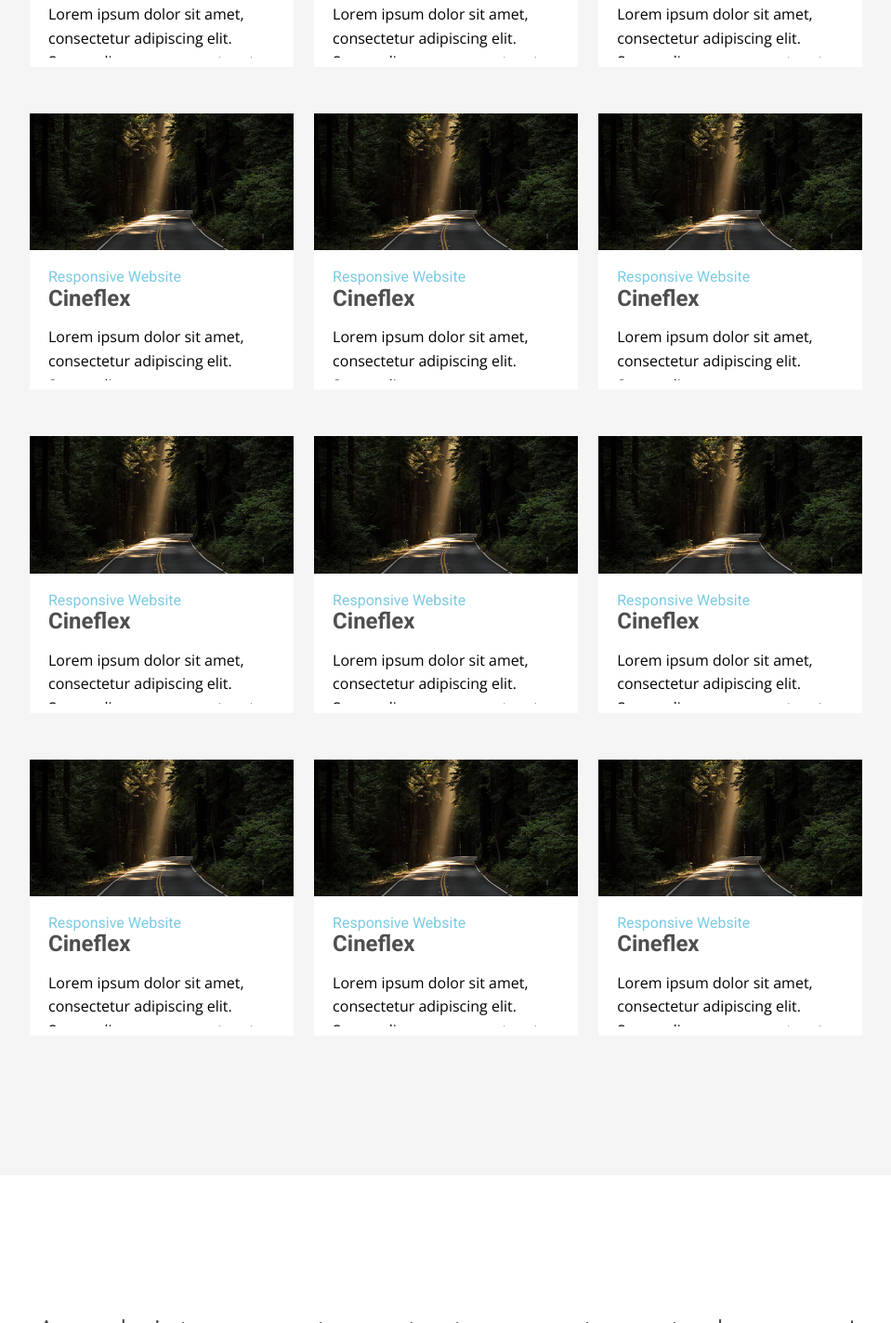
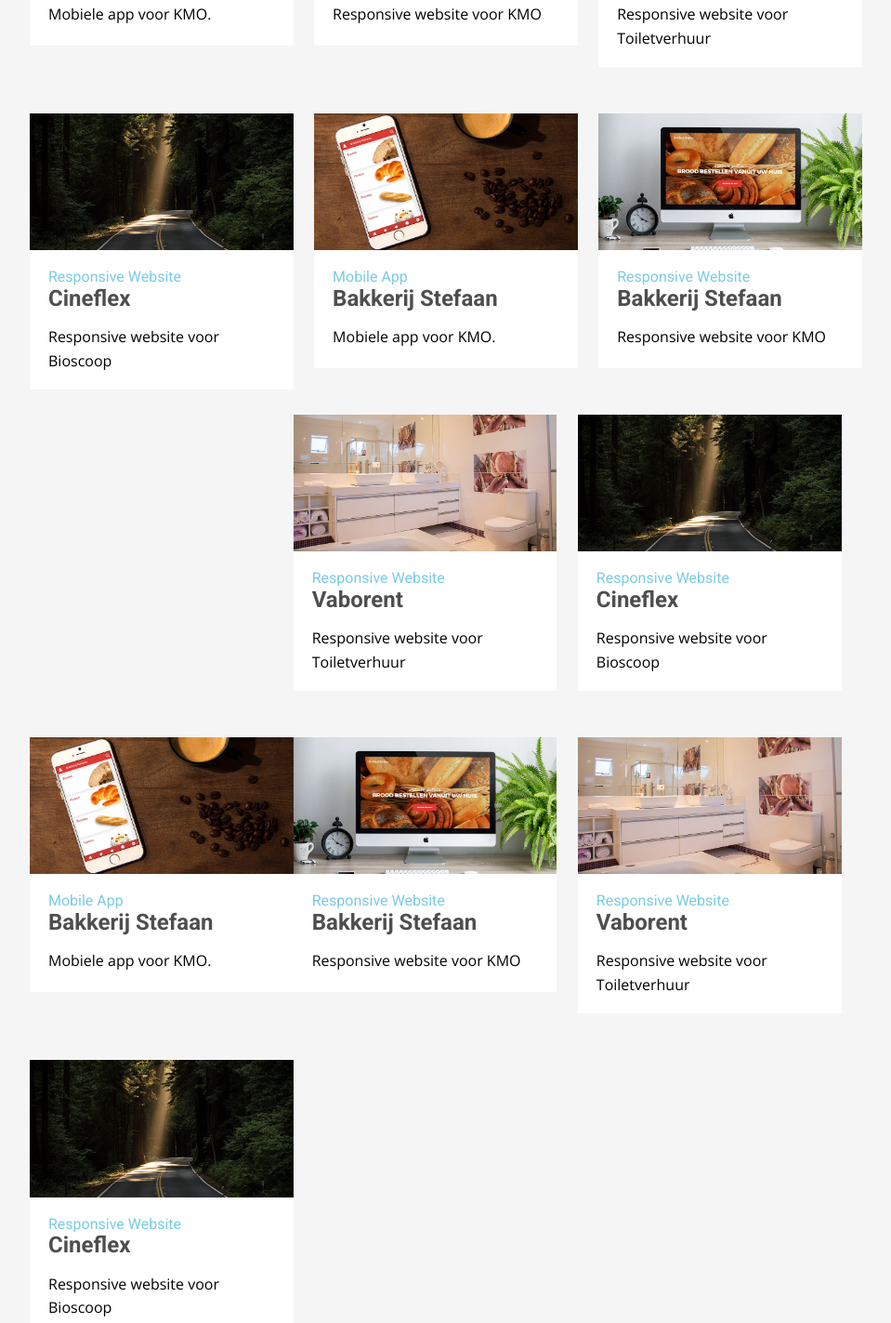
Before and after one commit to cedrvanh/1617.webd2, a plain HTML site: page links/portfolio.html in a window 1280 px wide. Shown: the part 625-2048 px from the top of the page at 93% size, without its empty margins (160-1119 px from the left). Drawn offline with nearby package versions, Linux system fonts and the light colour scheme.

Commit message:
Work in Progress - Webd2 Agency

```diff
--- a/links/portfolio.html
+++ b/links/portfolio.html
@@ -46,128 +46,128 @@
                 <div class="portfolio_content">
                     <h4>Mobile App</h4>
                     <h2>Bakkerij Stefaan</h2>
-                    <p>Lorem ipsum dolor sit amet, consectetur adipiscing elit. Suspendisse semper erat metus, quis commodo arcu accumsan vitae. Aenean sed nisi.</p>
+                    <p>Mobiele app voor KMO.</p>
                 </div>
                 <a href="portfoliodetails.html"></a>
             </div>
             <div class="portfolio_item spacing">
                 <picture class="portfolio_image">
-                    <img src="../assets/item2.jpg" alt='Website 1'></img>
+                    <img src="../assets/item2.jpg" alt='Website 2'></img>
                 </picture>
                 <div class="portfolio_content">
                     <h4>Responsive Website</h4>
                     <h2>Bakkerij Stefaan</h2>
-                    <p>Lorem ipsum dolor sit amet, consectetur adipiscing elit. Suspendisse semper erat metus, quis commodo arcu accumsan vitae. Aenean sed nisi.</p>
+                    <p>Responsive website voor KMO</p>
                 </div>
                 <a href="portfoliodetails.html"></a>
             </div>
             <div class="portfolio_item">
                 <picture class="portfolio_image">
-                    <img src="../assets/item3.jpg" alt='Website 1'></img>
+                    <img src="../assets/item3.jpg" alt='Website 3'></img>
                 </picture>
                 <div class="portfolio_content">
                     <h4>Responsive Website</h4>
                     <h2>Vaborent</h2>
-                    <p>Lorem ipsum dolor sit amet, consectetur adipiscing elit. Suspendisse semper erat metus, quis commodo arcu accumsan vitae. Aenean sed nisi.</p>
+                    <p>Responsive website voor Toiletverhuur</p>
                 </div>
                 <a href="portfoliodetails.html"></a>
             </div>
             <div class="portfolio_item">
                 <picture class="portfolio_image">
-                    <img src="../assets/item4.jpg" alt='Website 1'></img>
+                    <img src="../assets/item4.jpg" alt='Website 4'></img>
                 </picture>
                 <div class="portfolio_content">
                     <h4>Responsive Website</h4>
                     <h2>Cineflex</h2>
-                    <p>Lorem ipsum dolor sit amet, consectetur adipiscing elit. Suspendisse semper erat metus, quis commodo arcu accumsan vitae. Aenean sed nisi.</p>
+                    <p>Responsive website voor Bioscoop</p>
                 </div>
                 <a href="portfoliodetails.html"></a>
             </div>
             <div class="portfolio_item spacing">
                 <picture class="portfolio_image">
-                    <img src="../assets/item4.jpg" alt='Website 1'></img>
+                    <img src="../assets/item1.jpg" alt='Website 5'></img>
                 </picture>
                 <div class="portfolio_content">
-                    <h4>Responsive Website</h4>
-                    <h2>Cineflex</h2>
-                    <p>Lorem ipsum dolor sit amet, consectetur adipiscing elit. Suspendisse semper erat metus, quis commodo arcu accumsan vitae. Aenean sed nisi.</p>
+                    <h4>Mobile App</h4>
+                    <h2>Bakkerij Stefaan</h2>
+                    <p>Mobiele app voor KMO.</p>
                 </div>
                 <a href="portfoliodetails.html"></a>
             </div>
             <div class="portfolio_item">
                 <picture class="portfolio_image">
-                    <img src="../assets/item4.jpg" alt='Website 1'></img>
+                    <img src="../assets/item2.jpg" alt='Website 6'></img>
                 </picture>
                 <div class="portfolio_content">
                     <h4>Responsive Website</h4>
-                    <h2>Cineflex</h2>
-                    <p>Lorem ipsum dolor sit amet, consectetur adipiscing elit. Suspendisse semper erat metus, quis commodo arcu accumsan vitae. Aenean sed nisi.</p>
+                    <h2>Bakkerij Stefaan</h2>
+                    <p>Responsive website voor KMO</p>
                 </div>
                 <a href="portfoliodetails.html"></a>
             </div>
             <div class="portfolio_item">
                 <picture class="portfolio_image">
-                    <img src="../assets/item4.jpg" alt='Website 1'></img>
+                    <img src="../assets/item3.jpg" alt='Website 7'></img>
                 </picture>
                 <div class="portfolio_content">
                     <h4>Responsive Website</h4>
-                    <h2>Cineflex</h2>
-                    <p>Lorem ipsum dolor sit amet, consectetur adipiscing elit. Suspendisse semper erat metus, quis commodo arcu accumsan vitae. Aenean sed nisi.</p>
+                    <h2>Vaborent</h2>
+                    <p>Responsive website voor Toiletverhuur</p>
                 </div>
                 <a href="portfoliodetails.html"></a>
             </div>
             <div class="portfolio_item spacing">
                 <picture class="portfolio_image">
-                    <img src="../assets/item4.jpg" alt='Website 1'></img>
+                    <img src="../assets/item4.jpg" alt='Website 8'></img>
                 </picture>
                 <div class="portfolio_content">
                     <h4>Responsive Website</h4>
                     <h2>Cineflex</h2>
-                    <p>Lorem ipsum dolor sit amet, consectetur adipiscing elit. Suspendisse semper erat metus, quis commodo arcu accumsan vitae. Aenean sed nisi.</p>
+                    <p>Responsive website voor Bioscoop</p>
                 </div>
                 <a href="portfoliodetails.html"></a>
             </div>
             <div class="portfolio_item">
                 <picture class="portfolio_image">
-                    <img src="../assets/item4.jpg" alt='Website 1'></img>
+                    <img src="../assets/item1.jpg" alt='Website 9'></img>
                 </picture>
                 <div class="portfolio_content">
-                    <h4>Responsive Website</h4>
-                    <h2>Cineflex</h2>
-                    <p>Lorem ipsum dolor sit amet, consectetur adipiscing elit. Suspendisse semper erat metus, quis commodo arcu accumsan vitae. Aenean sed nisi.</p>
+                    <h4>Mobile App</h4>
+                    <h2>Bakkerij Stefaan</h2>
+                    <p>Mobiele app voor KMO.</p>
                 </div>
                 <a href="portfoliodetails.html"></a>
             </div>
             <div class="portfolio_item">
                 <picture class="portfolio_image">
-                    <img src="../assets/item4.jpg" alt='Website 1'></img>
+                    <img src="../assets/item2.jpg" alt='Website 10'></img>
                 </picture>
                 <div class="portfolio_content">
                     <h4>Responsive Website</h4>
-                    <h2>Cineflex</h2>
-                    <p>Lorem ipsum dolor sit amet, consectetur adipiscing elit. Suspendisse semper erat metus, quis commodo arcu accumsan vitae. Aenean sed nisi.</p>
+                    <h2>Bakkerij Stefaan</h2>
+                    <p>Responsive website voor KMO</p>
                 </div>
                 <a href="portfoliodetails.html"></a>
             </div>
             <div class="portfolio_item spacing">
                 <picture class="portfolio_image">
-                    <img src="../assets/item4.jpg" alt='Website 1'></img>
+                    <img src="../assets/item3.jpg" alt='Website 11'></img>
                 </picture>
                 <div class="portfolio_content">
                     <h4>Responsive Website</h4>
-                    <h2>Cineflex</h2>
-                    <p>Lorem ipsum dolor sit amet, consectetur adipiscing elit. Suspendisse semper erat metus, quis commodo arcu accumsan vitae. Aenean sed nisi.</p>
+                    <h2>Vaborent</h2>
+                    <p>Responsive website voor Toiletverhuur</p>
                 </div>
                 <a href="portfoliodetails.html"></a>
             </div>
             <div class="portfolio_item">
                 <picture class="portfolio_image">
-                    <img src="../assets/item4.jpg" alt='Website 1'></img>
+                    <img src="../assets/item4.jpg" alt='Website 12'></img>
                 </picture>
                 <div class="portfolio_content">
                     <h4>Responsive Website</h4>
                     <h2>Cineflex</h2>
-                    <p>Lorem ipsum dolor sit amet, consectetur adipiscing elit. Suspendisse semper erat metus, quis commodo arcu accumsan vitae. Aenean sed nisi.</p>
+                    <p>Responsive website voor Bioscoop</p>
                 </div>
                 <a href="portfoliodetails.html"></a>
             </div>
```
